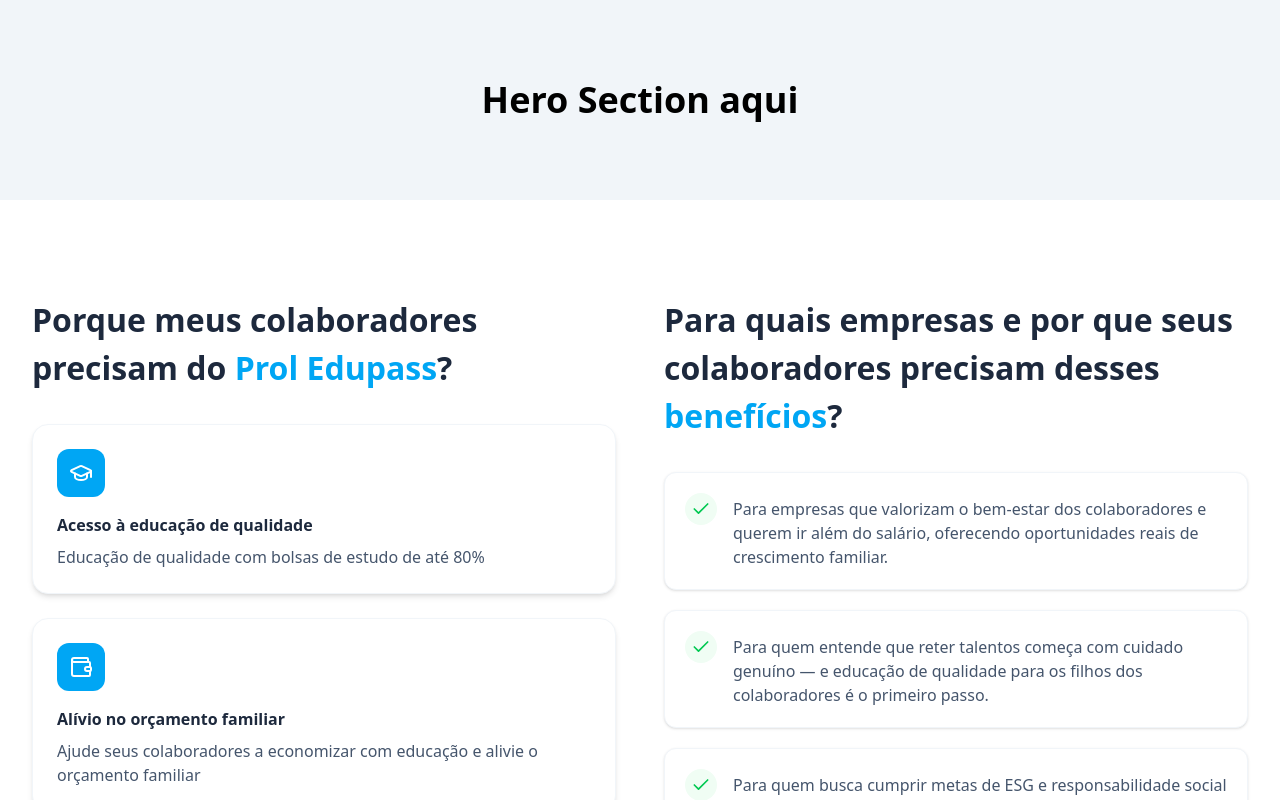
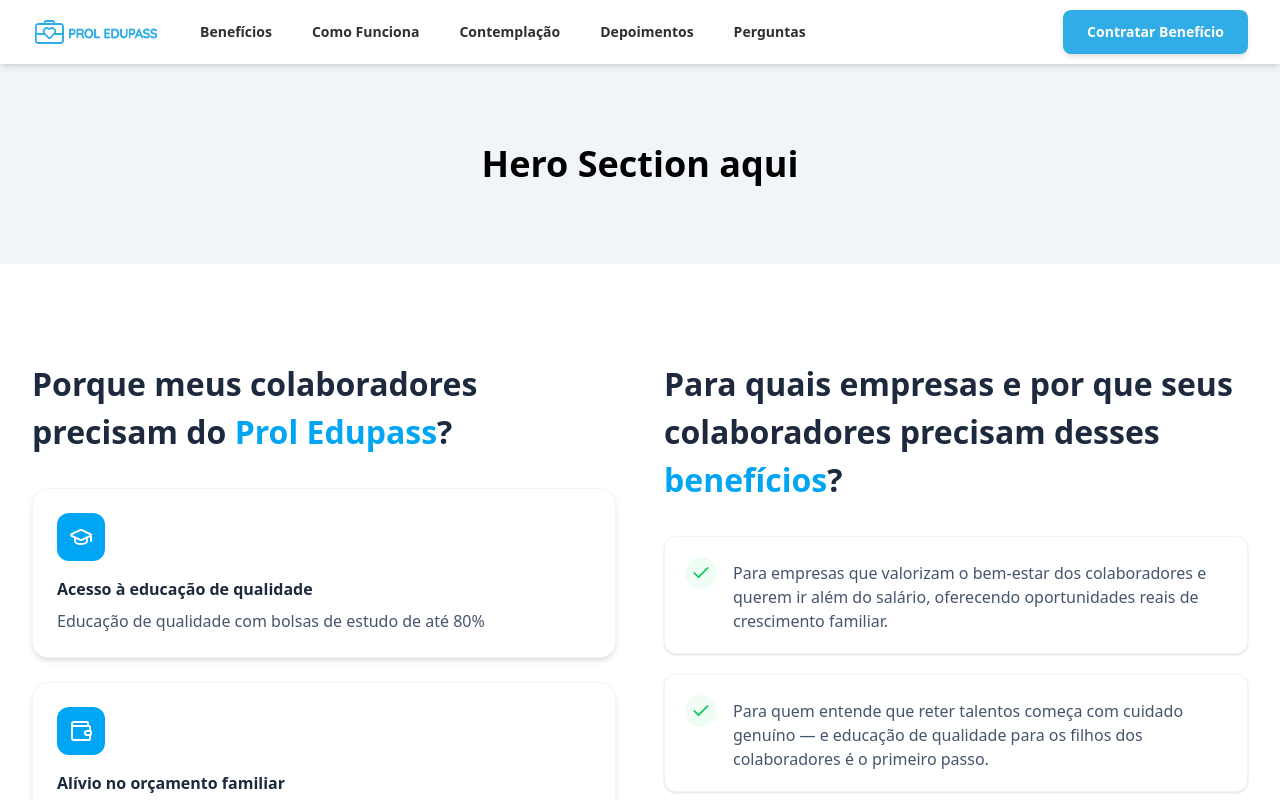
Before and after one commit to vithorcamara/proledupass-riseup, a React (Vite) app: page /portal/LP in a window 1280 px wide. Shown: the top 800 px of the page. Built offline with nearby package versions, Linux system fonts and the light colour scheme; what @react-pdf/renderer would draw is missing.

Commit message:
Criação do componente HeaderLP e alterações de rotas

```diff
--- a/index.html
+++ b/index.html
@@ -1,8 +1,11 @@
 <!doctype html>
-<html lang="pt-br">
-
+<html lang="pt-br" class="scroll-smooth scroll-pt-16">
   <head>
-  <link rel="shortcut icon" href="public/assets/logos/favicon.png" type="image/x-icon">
+    <link
+      rel="shortcut icon"
+      href="public/assets/logos/favicon.png"
+      type="image/x-icon"
+    />
     <meta charset="UTF-8" />
     <meta name="viewport" content="width=device-width, initial-scale=1.0" />
     <title>Prol Edupass</title>
@@ -12,5 +15,4 @@
     <div id="root"></div>
     <script type="module" src="/src/main.jsx"></script>
   </body>
-
 </html>
--- /dev/null
+++ b/src/components/landing_page/HeaderLP.jsx
@@ -0,0 +1,164 @@
+import { useState } from "react";
+import { Link } from "react-router-dom";
+import logo from "/public/assets/logos/default.png";
+
+export function HeaderLP() {
+  const [isMobileMenuOpen, setIsMobileMenuOpen] = useState(false);
+
+  const closeMobileMenu = () => setIsMobileMenuOpen(false);
+
+  return (
+    <header className="sticky top-0 z-50 bg-white shadow-md">
+      <div className="max-w-7xl mx-auto px-4 sm:px-6 lg:px-8">
+        <div className="flex items-center h-16 w-full">
+          <nav className="hidden md:flex items-center space-x-10 flex-1">
+            <div className="flex-shrink-0">
+              <a href="#">
+                <img src={logo} alt="Logo" className="w-32 cursor-pointer" />
+              </a>
+            </div>
+
+            <Link
+              to="/LP#beneficios"
+              className="text-sm font-bold text-[#2F2F2F] hover:text-[#30ADE7] transition-colors"
+            >
+              Benefícios
+            </Link>
+
+            <Link
+              to="/LP#como-funciona"
+              className="text-sm font-bold text-[#2F2F2F] hover:text-[#30ADE7] transition-colors"
+            >
+              Como Funciona
+            </Link>
+
+            <Link
+              to="/LP#contemplacao"
+              className="text-sm font-bold text-[#2F2F2F] hover:text-[#30ADE7] transition-colors"
+            >
+              Contemplação
+            </Link>
+
+            <Link
+              to="/LP#depoimentos"
+              className="text-sm font-bold text-[#2F2F2F] hover:text-[#30ADE7] transition-colors"
+            >
+              Depoimentos
+            </Link>
+
+            <Link
+              to="/LP#perguntas"
+              className="text-sm font-bold text-[#2F2F2F] hover:text-[#30ADE7] transition-colors"
+            >
+              Perguntas
+            </Link>
+
+            <div className="flex items-center space-x-3 ml-auto">
+              <Link
+                to="contract-benefit"
+                className="btn text-sm bg-[#30ADE7] text-[#ffff] hover:bg-[#219ed8] rounded-[8px] px-6 py-3"
+              >
+                Contratar Benefício
+              </Link>
+            </div>
+          </nav>
+
+          <div className="md:hidden flex items-center w-full">
+            <a href="#">
+              <img src={logo} alt="Logo" className="w-32 cursor-pointer" />
+            </a>
+            <button
+              onClick={() => setIsMobileMenuOpen(!isMobileMenuOpen)}
+              type="button"
+              className="inline-flex items-center justify-center p-2 rounded-md text-slate-500 hover:text-slate-700 hover:bg-slate-100 focus:outline-none focus:ring-2 focus:ring-inset focus:ring-blue-500 ml-auto"
+            >
+              <span className="sr-only">Abrir menu principal</span>
+              {isMobileMenuOpen ? (
+                <svg
+                  className="block h-6 w-6"
+                  xmlns="http://www.w3.org/2000/svg"
+                  fill="none"
+                  viewBox="0 0 24 24"
+                  stroke="currentColor"
+                >
+                  <path
+                    strokeLinecap="round"
+                    strokeLinejoin="round"
+                    strokeWidth="2"
+                    d="M6 18L18 6M6 6l12 12"
+                  />
+                </svg>
+              ) : (
+                <svg
+                  className="block h-6 w-6"
+                  xmlns="http://www.w3.org/2000/svg"
+                  fill="none"
+                  viewBox="0 0 24 24"
+                  stroke="currentColor"
+                >
+                  <path
+                    strokeLinecap="round"
+                    strokeLinejoin="round"
+                    strokeWidth="2"
+                    d="M4 6h16M4 12h16M4 18h16"
+                  />
+                </svg>
+              )}
+            </button>
+          </div>
+        </div>
+      </div>
+
+      {isMobileMenuOpen && (
+        <div className="md:hidden absolute top-16 inset-x-0 bg-white shadow-lg z-40 p-2 transition transform origin-top">
+          <div className="pt-2 pb-3 space-y-1">
+            <Link
+              to="/LP#beneficios"
+              onClick={closeMobileMenu}
+              className="block px-4 py-2 text-sm font-bold text-[#2F2F2F] hover:text-[#30ADE7] hover:bg-[#F0F8FC] rounded transition-colors"
+            >
+              Benefícios
+            </Link>
+            <Link
+              to="/LP#como-funciona"
+              onClick={closeMobileMenu}
+              className="block px-4 py-2 text-sm font-bold text-[#2F2F2F] hover:text-[#30ADE7] hover:bg-[#F0F8FC] rounded transition-colors"
+            >
+              Como funciona
+            </Link>
+            <Link
+              to="/LP#contemplacao"
+              onClick={closeMobileMenu}
+              className="block px-4 py-2 text-sm font-bold text-[#2F2F2F] hover:text-[#30ADE7] hover:bg-[#F0F8FC] rounded transition-colors"
+            >
+              Contemplação
+            </Link>
+            <Link
+              to="/LP#depoimentos"
+              onClick={closeMobileMenu}
+              className="block px-4 py-2 text-sm font-bold text-[#2F2F2F] hover:text-[#30ADE7] hover:bg-[#F0F8FC] rounded transition-colors"
+            >
+              Depoimentos
+            </Link>
+            <Link
+              to="/LP#perguntas"
+              onClick={closeMobileMenu}
+              className="block px-4 py-2 text-sm font-bold text-[#2F2F2F] hover:text-[#30ADE7] hover:bg-[#F0F8FC] rounded transition-colors"
+            >
+              Perguntas
+            </Link>
+          </div>
+
+          <div className="pt-4 pb-3 border-t border-slate-200 space-y-3">
+            <Link
+              to="contract-benefit"
+              className="btn text-sm bg-[#30ADE7] text-[#ffff] hover:bg-[#219ed8] rounded-[8px] px-6 py-3 mr-4 ml-4"
+            >
+              Contratar Benefício
+            </Link>
+          </div>
+        </div>
+      )}
+    </header>
+  );
+}
--- a/src/components/landing_page/Testimonials.jsx
+++ b/src/components/landing_page/Testimonials.jsx
@@ -27,7 +27,7 @@
     text: "Com a bolsa do Prol Edupass, consegui tirar meus dois filhos da escola pública. Gratidão!",
   },
   {
-    name: "Thiago A",
+    name: "Thiago A.",
     img: thiago,
     text: "Minha empesa nos deu esse benefício e mudou nossa vida. Educação de verdade pro meu filho.",
   },
--- /dev/null
+++ b/src/pages/ContractPage.jsx
@@ -0,0 +1,11 @@
+import { ContractBenefit } from "../components/landing_page/ContractBenefit";
+import { HeaderLP } from "../components/landing_page/HeaderLP";
+
+export default function ContractPage() {
+  return (
+    <div>
+      <HeaderLP />
+      <ContractBenefit />
+    </div>
+  );
+}
--- a/src/pages/LandingPage.jsx
+++ b/src/pages/LandingPage.jsx
@@ -3,30 +3,63 @@
 import { Partners } from "../components/landing_page/Partners";
 import { OpportunitySection } from "../components/landing_page/OpportunitySection";
 import { Testimonials } from "../components/landing_page/Testimonials";
+import { HeaderLP } from "../components/landing_page/HeaderLP";
+
+import { useEffect } from "react";
+import { useLocation } from "react-router-dom";
 
 /**
  * Página principal da Landing Page.
  * Aqui é onde a gente vai importar e organizar todas as seções (Hero, About-app, Parteners, etc).
  */
 export default function LandingPage() {
+  const location = useLocation();
+
+  useEffect(() => {
+    if (location.hash) {
+      const id = location.hash.replace('#', '');
+      const element = document.getElementById(id);
+
+      if (element) {
+        // Um pequeno delay garante que a página já renderizou antes de rolar
+        setTimeout(() => {
+          element.scrollIntoView({ behavior: 'smooth' });
+        }, 100);
+      }
+    } else {
+      // Se não tiver hash (ex: clicou na logo), vai pro topo
+      window.scrollTo({ top: 0, behavior: 'smooth' });
+    }
+  }, [location]);
+
   return (
     <div className="flex flex-col">
+      <HeaderLP />
+
       {/* 1. Hero Section (A ser criada) */}
       <section className="bg-[#F1F5F9] py-20 text-center">
         <h1 className="text-4xl font-bold">Hero Section aqui</h1>
       </section>
 
       {/* 3. About-app Section */}
-      <About_app />
+      <section id="como-funciona">
+        <About_app />
+      </section>
 
       {/* 4. Benefit-info Section */}
-      <BenefitInfo />
+      <section id="beneficios">
+        <BenefitInfo />
+      </section>
 
       {/* 5. Opportunities Section */}
-      <OpportunitySection />
+      <section id="contemplacao">
+        <OpportunitySection />
+      </section>
 
       {/* 6. Testimonials Section */}
-      <Testimonials />
+      <section id="depoimentos">
+        <Testimonials />
+      </section>
 
       {/* 7. Partners Section */}
       <Partners />
```
Also changed, not shown: src/main.jsx (+89 -68 lines). Lines whose indentation alone changed are shown as unchanged.
